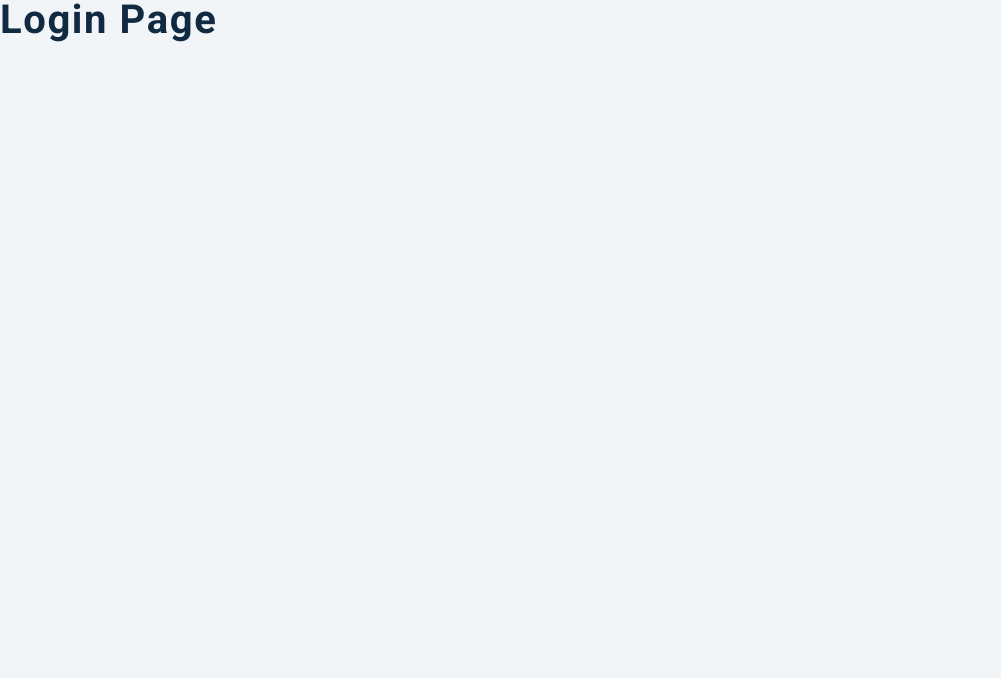
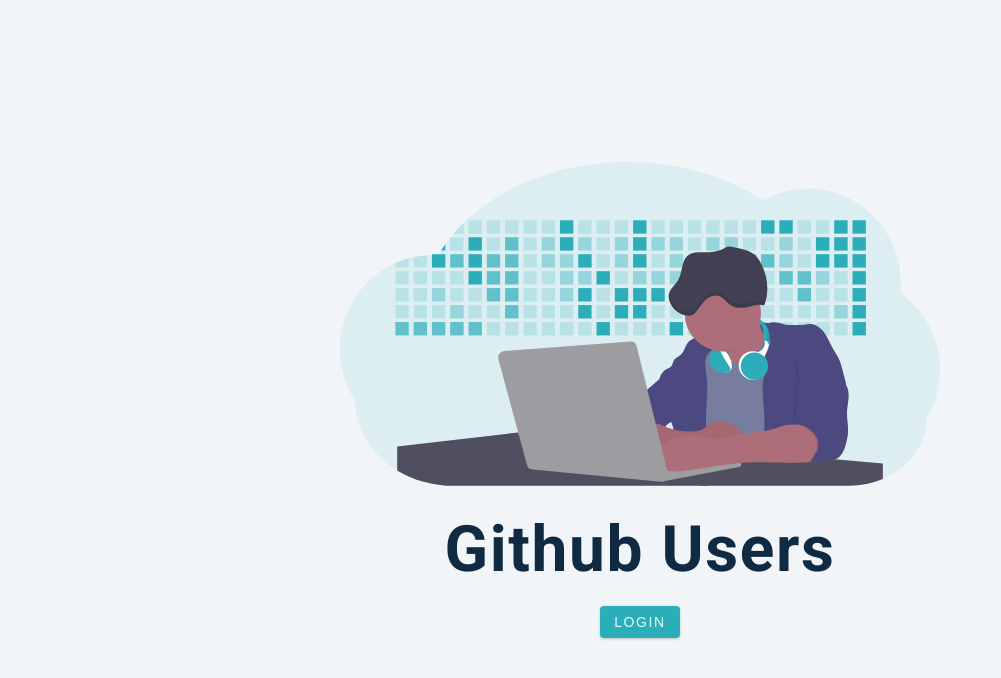
Before and after one commit to Aayushjain-code/Get-Github-Users, a React (Create React App) app: page /login in a window 1280 px wide. Shown: the top 678 px of the page, without its empty margins (0-1001 px from the left). Built offline with nearby package versions, Linux system fonts and the light colour scheme.

Commit message:
initial routes

```diff
--- a/src/pages/Dashboard.js
+++ b/src/pages/Dashboard.js
@@ -2,12 +2,22 @@
 import { Info, Repos, User, Search, Navbar } from '../components';
 import loadingImage from '../images/preloader.gif';
 import { GithubContext } from '../context/context';
+
+
+
 const Dashboard = () => {
   return (
     <main>
-      <h2>Dashboard Page</h2>
+      <Navbar />
+      <Search />
+      <Info></Info>
+      <User />
+      <Repos />
     </main>
   );
 };
 
+
+
+
 export default Dashboard;
--- a/src/pages/Login.js
+++ b/src/pages/Login.js
@@ -2,9 +2,22 @@
 import { useAuth0 } from '@auth0/auth0-react';
 import styled from 'styled-components';
 import loginImg from '../images/login-img.svg';
+
+
 const Login = () => {
-  return <h2>login page</h2>;
+  return <Wrapper>
+    <div className="container">
+      <img src={loginImg} alt="github users" />
+      <h1>github users</h1>
+      <button className='btn'> login</button>
+    </div>
+  </Wrapper>;
 };
+
+
+
+
+
 const Wrapper = styled.section`
   min-height: 100vh;
   display: grid;
```
